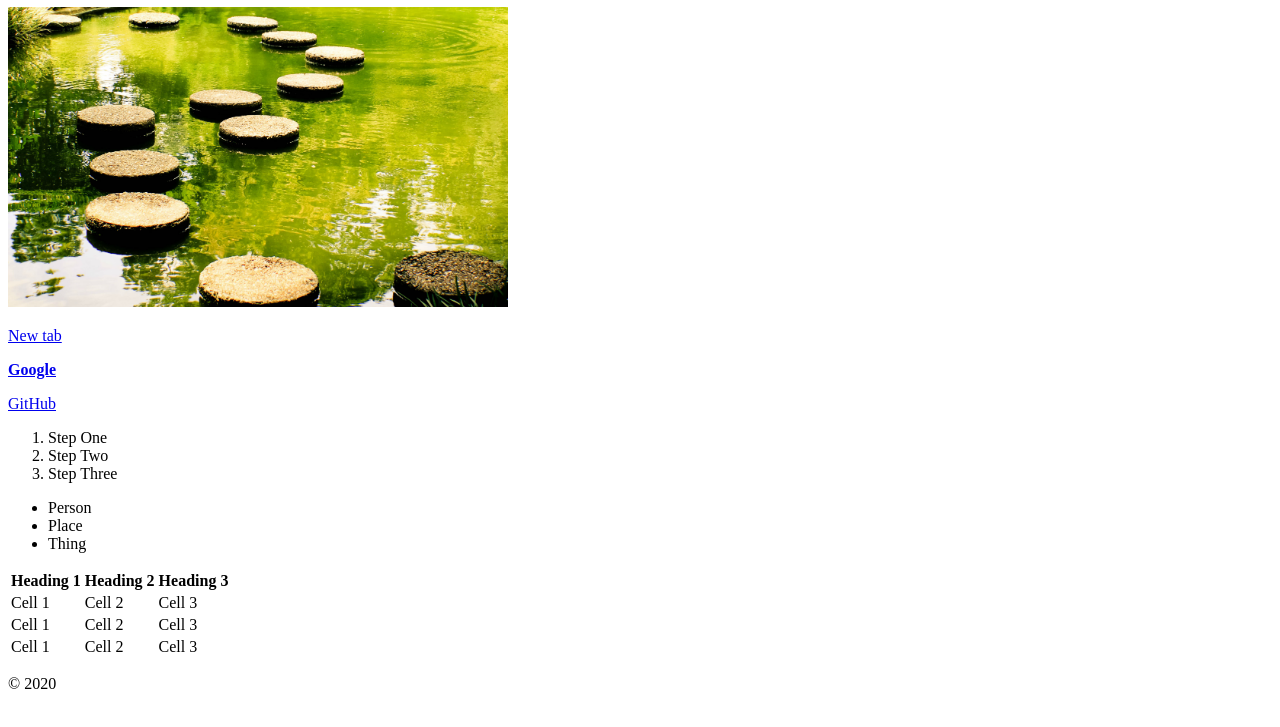
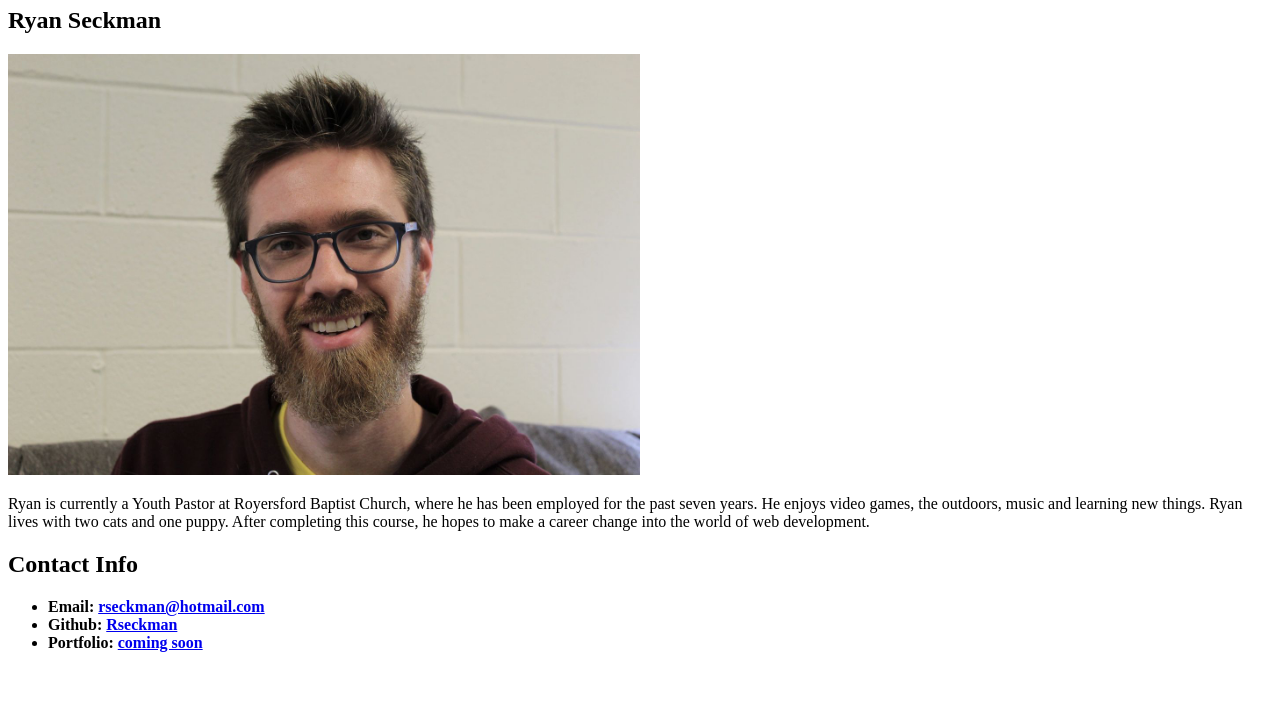
Before and after one commit to Rseckman/MyFirstHTML, a plain HTML site: page index.html in a window 1280 px wide. Shown: the part 73-800 px from the top of the page. Drawn offline with Linux system fonts and the light colour scheme.

Commit message:
Updated to student Bio index.

```diff
--- a/index.html
+++ b/index.html
@@ -6,51 +6,20 @@
     <title>My First HTML</title>
 </head>
 <body>
-    <h1>Ryan's Stepping Stone</h1>
+    <h1>Student Bio</h1>
+    <h2> Ryan Seckman</h2>
     <!-- Relative Path -->
-    <img src="steppingstones.jpg" width="500" height="300" alt="steppingstones">
+    <img src="Ryan Headshot.jpg" width="50%" height="50%" alt="Ryan Headshot">
 
+    <p>Ryan is currently a Youth Pastor at Royersford Baptist Church, where he has been employed for the past seven years.  He enjoys video games, the outdoors, music and learning new things.  Ryan lives with two cats and one puppy.  After completing this course, he hopes to make a career change into the world of web development.</p>
 
-        <p><a href="my-first-html.html" target="_blank"> New tab</a> </p>
-        <p><strong><a href="http://google.com/">Google</a></p></strong>
-        <p><a href="#">GitHub</a></p>
+    <h2>Contact Info</h2>
 
-    <ol>
-        <li>Step One</li>
-        <li>Step Two</li>
-        <li>Step Three</li>
-    </ol>
     <ul>
-        <li>Person</li>
-        <li>Place</li>
-        <li>Thing</li>
+            <li><strong>Email: <a href= "rseckman@hotmail.com" target="_blank"> rseckman@hotmail.com</a></li></strong>
+            <li><strong>Github: <a href= "http://github.com/Rseckman" target="_blank">Rseckman</a></li></strong>
+            <li><strong>Portfolio: <a href="#">coming soon</a></li></strong>
     </ul>
-    <table>
-        <thead>
-            <tr>
-                <th>Heading 1</th>
-                <th>Heading 2</th>
-                <th>Heading 3</th>
-            </tr>
-        </thead>
-        <tbody>
-            <tr>
-                <td>Cell 1</td>
-                <td>Cell 2</td>
-                <td>Cell 3</td>
-            </tr>
-            <tr>
-                <td>Cell 1</td>
-                <td>Cell 2</td>
-                <td>Cell 3</td>
-            </tr>
-            <tr>
-                <td>Cell 1</td>
-                <td>Cell 2</td>
-                <td>Cell 3</td>
-            </tr>
-        </tbody>
-    </table>
-    <p>&copy; 2020</p>
+
 </body>
 </html>
```
Also changed, not shown: Ryan Headshot.jpg (added).
